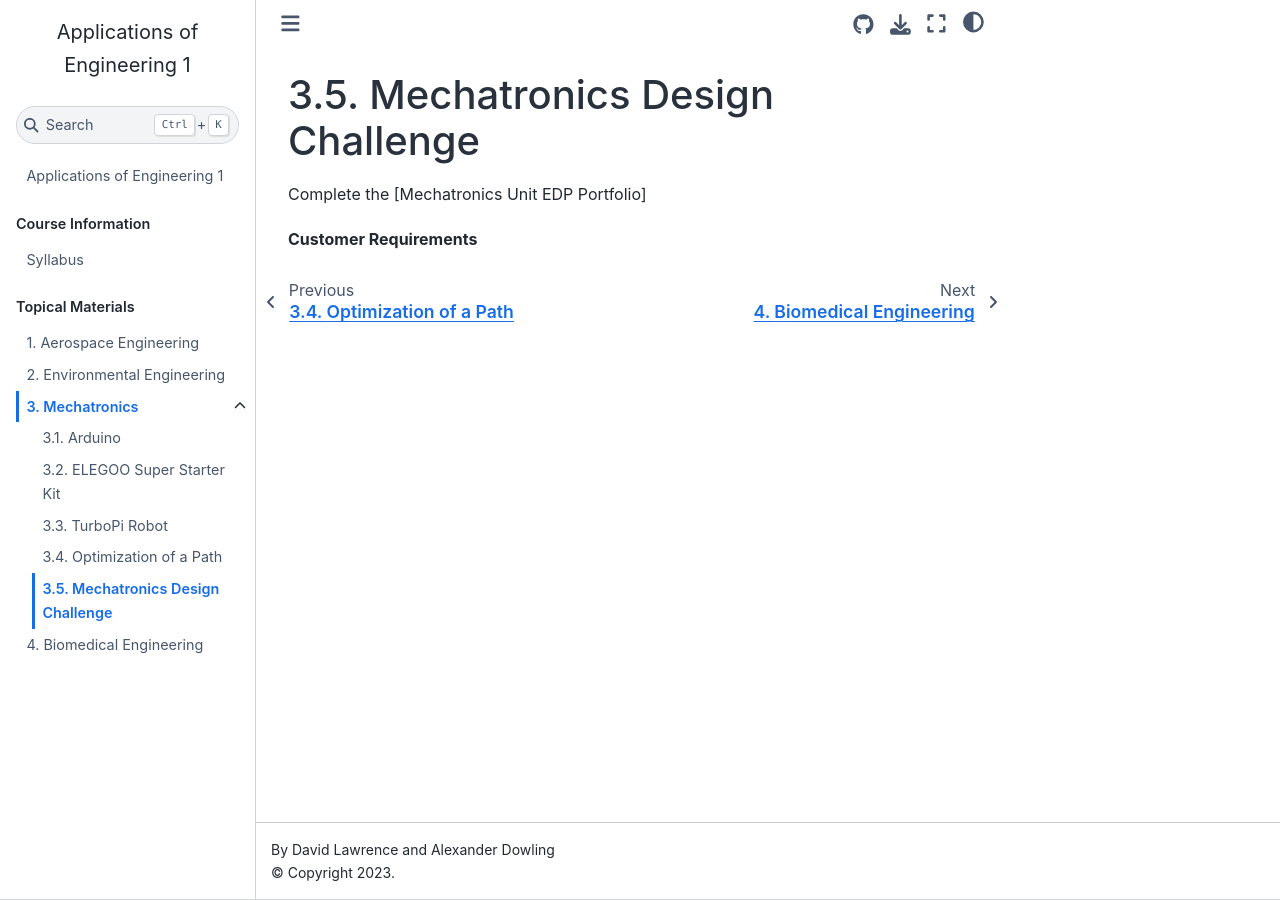
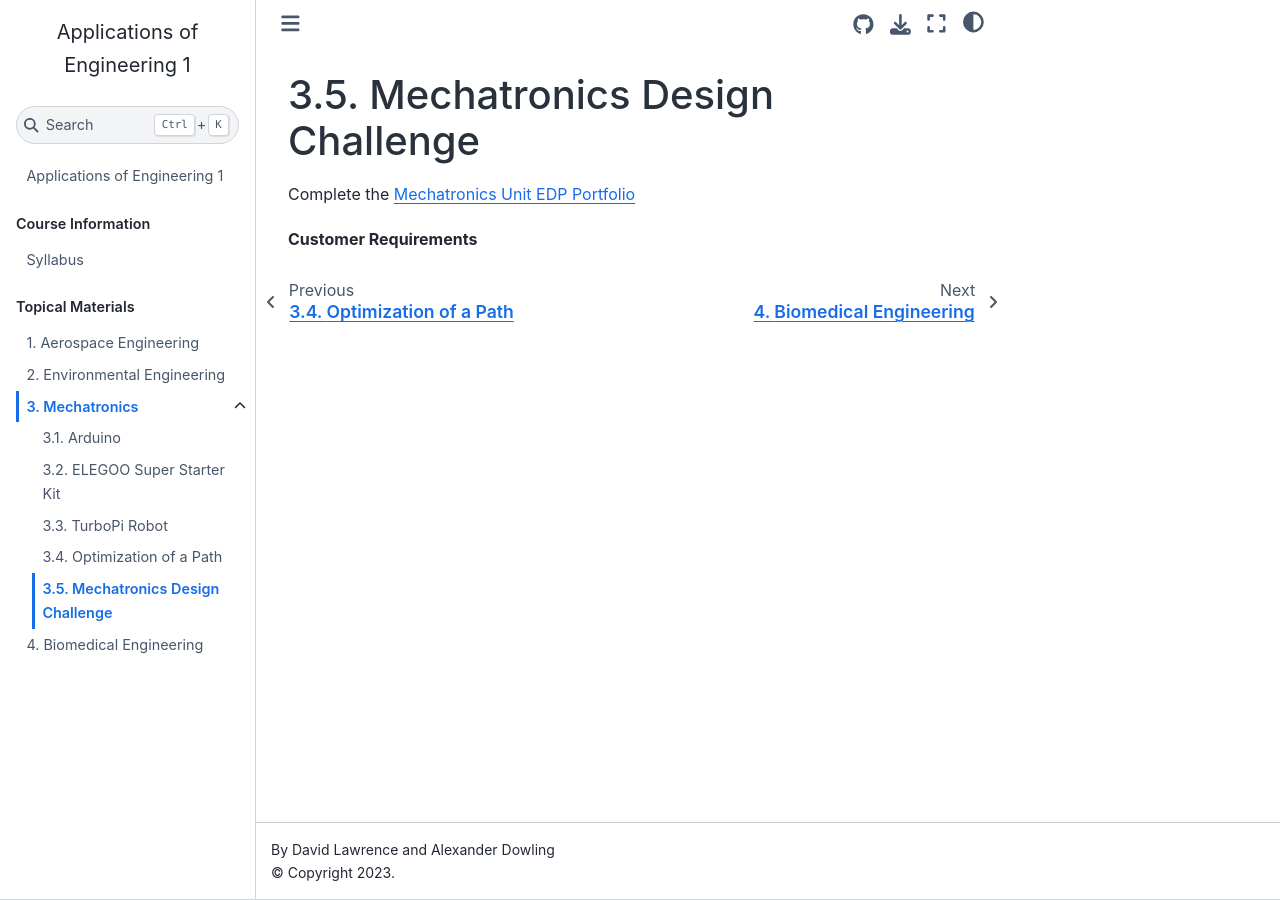
Before and after one commit to Culver-Academies/engineering1, a Jupyter Book: the page built from mech/designchallenge.md, in a window 1280 px wide. Built offline with Jupyter Book 1.0.4 settings and Sphinx 7.4.7 and the Sphinx Book theme 1.1.4, drawn with Linux system fonts in a browser that asks for light colours; part of the change alters nothing that is shown.

```diff
--- a/mech/designchallenge.md
+++ b/mech/designchallenge.md
@@ -1,5 +1,5 @@
 # Mechatronics Design Challenge
 
-Complete the [Mechatronics Unit EDP Portfolio]
+Complete the [Mechatronics Unit EDP Portfolio](https://raw.githubusercontent.com/Culver-Academies/engineering1/main/files/1.2_First_Look_Arduino.pdf)
 
 **Customer Requirements**
```
